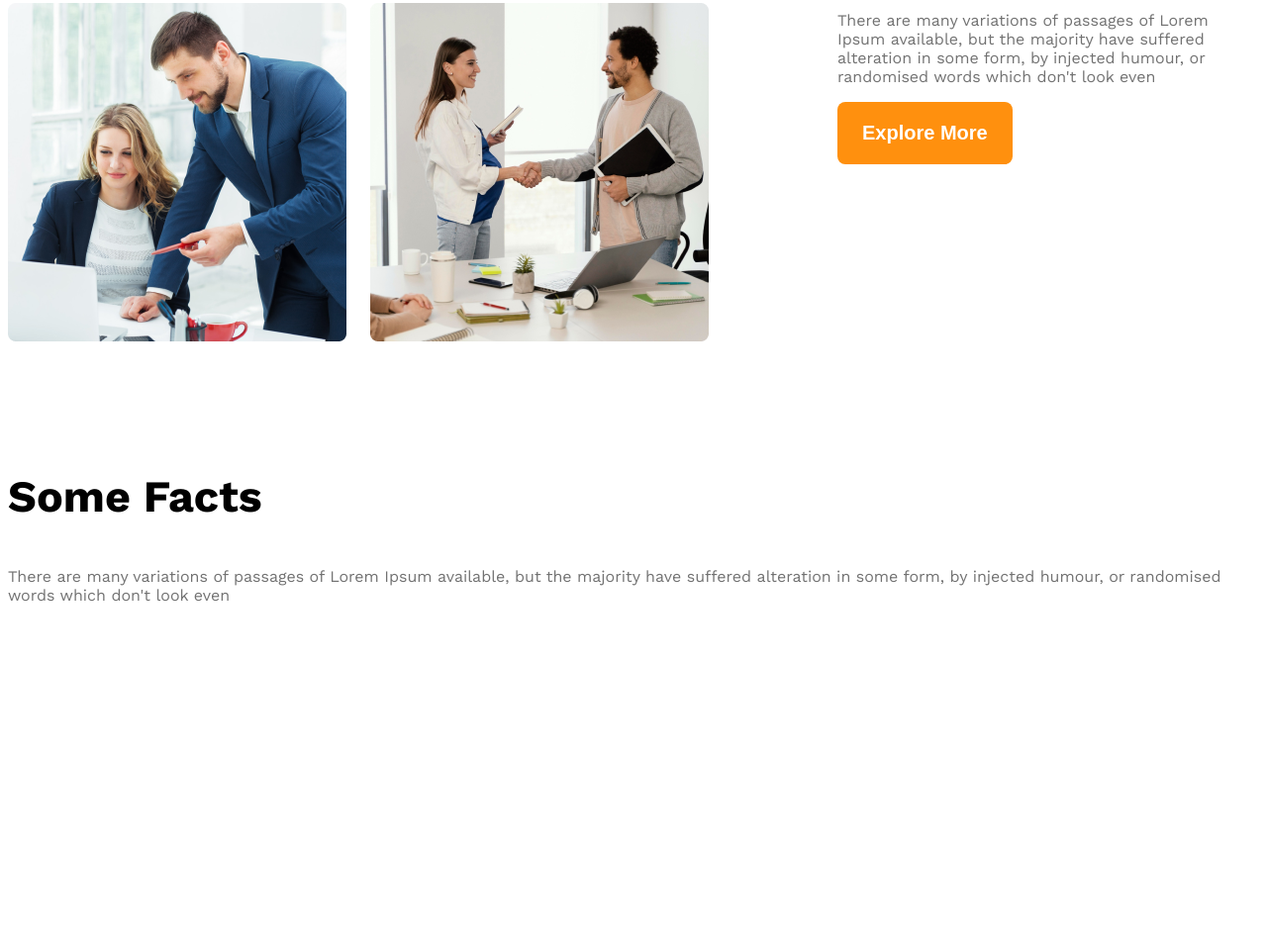
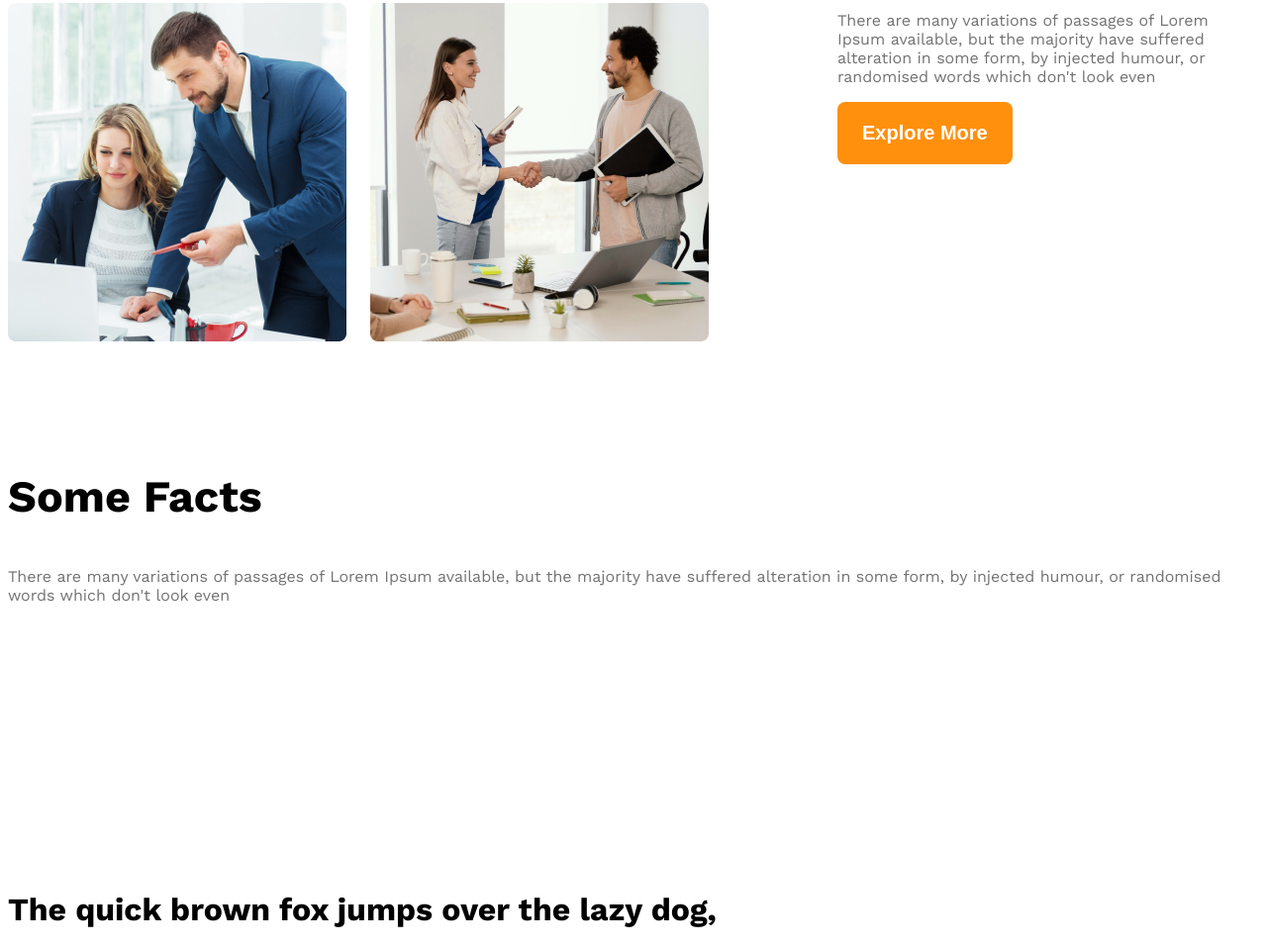
Before and after one commit to animesh680/part-1, a plain HTML site: page index.html in a window 1280 px wide. Shown: the part 1677-2636 px from the top of the page at 99% size. Before the commit the page ends 2577 px from the top, so only its background shows below. Drawn offline with nearby package versions, Linux system fonts and the light colour scheme.

Commit message:
added a first commit

```diff
--- a/index.html
+++ b/index.html
@@ -93,6 +93,8 @@
 
            </section>
 
+           <h1>The quick brown fox jumps over the lazy dog,</h1>
+
 
 
 
```
